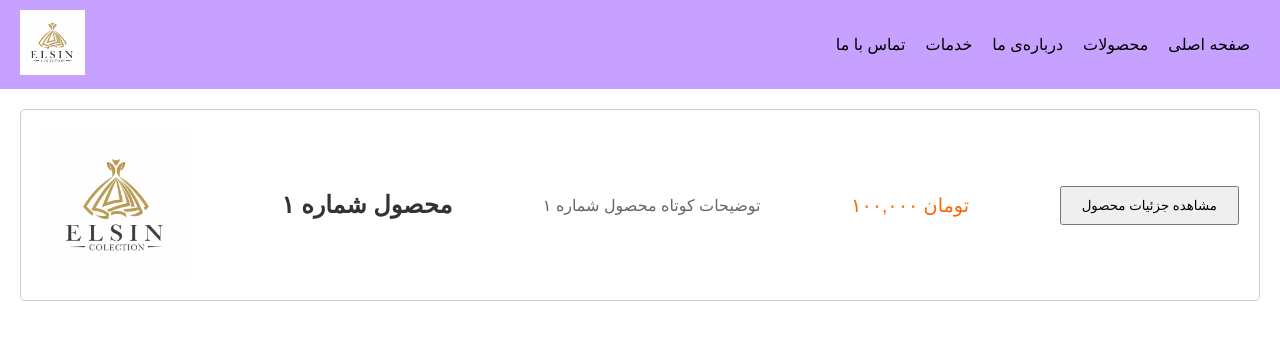
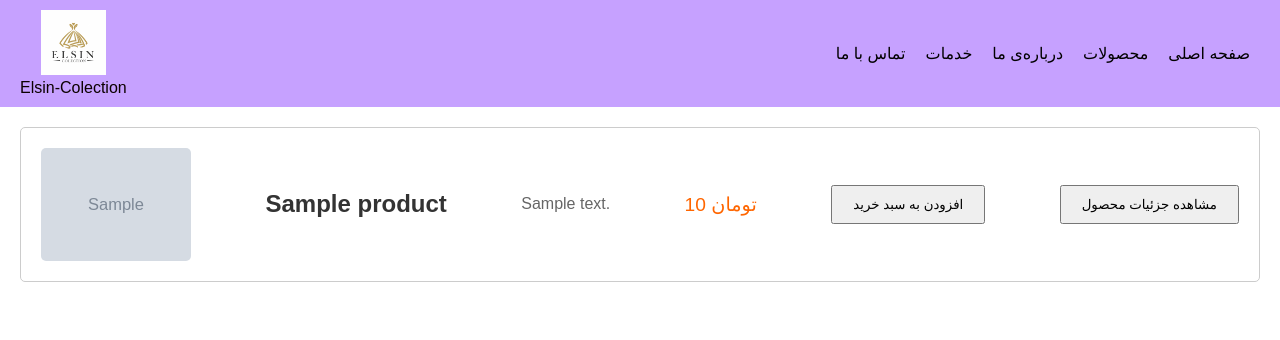
Before and after one commit to Mohamad-11/Elsin-colection-ecommerce, a Django app: template home/templates/home/index.html in a window 1280 px wide. Shown: the top 340 px of the page. Run offline with Django 5.2, Linux system fonts and the light colour scheme; the template is opened without the code that fills it: most values are stand-ins (such as "Sample title", 1, 10 or a date in 2020); grey boxes marked "Sample" are stand-in pictures.

Commit message:
price fasele

```diff
--- a/A/settings.py
+++ b/A/settings.py
@@ -9,7 +9,7 @@ https://docs.djangoproject.com/en/5.0/topics/settings/
 For the full list of settings and their values, see
 https://docs.djangoproject.com/en/5.0/ref/settings/
 """
-
+import os.path
 from pathlib import Path
 
 # Build paths inside the project like this: BASE_DIR / 'subdir'.
@@ -122,6 +122,8 @@ STATICFILES_DIRS = [
     BASE_DIR / 'static'
 ]
 
+MEDIA_URL = '/media/'
+MEDIA_ROOT = os.path.join(BASE_DIR, 'media')
 # Default primary key field type
 # https://docs.djangoproject.com/en/5.0/ref/settings/#default-auto-field
 
--- a/home/models.py
+++ b/home/models.py
@@ -23,7 +23,7 @@ class Product(models.Model):
     name = models.CharField(max_length=25, verbose_name='نام محصول ')
     slug = models.SlugField(max_length=25, verbose_name='اسلاگ ', unique=True)
     description = models.TextField(verbose_name='توضیحات ')
-    price = models.IntegerField(verbose_name='قیمت محصول ')
+    price = models.IntegerField(verbose_name='قیمت محصول ', )
     available = models.BooleanField(default=True, verbose_name='موجودی محصول ')
     created = models.DateTimeField(auto_now_add=True)
     updated = models.DateTimeField(auto_now=True)
@@ -36,5 +36,5 @@ class Product(models.Model):
 
 
 class Image(models.Model):
-    product = models.ForeignKey(Product, on_delete=models.CASCADE, related_name='images')
-    image = models.ImageField(upload_to='images/')
+    product = models.ForeignKey(Product, on_delete=models.CASCADE, related_name='media_image')
+    image = models.ImageField(upload_to='media/%Y/%m/%d')
--- a/home/templates/home/index.html
+++ b/home/templates/home/index.html
@@ -15,14 +15,22 @@
         </head>
         <body>
 
-        <div class="product-box">
-            <img src="{% static 'images/logo-elsin.jpg' %}" alt="محصول شماره ۱">
-            <h2>محصول شماره ۱</h2>
-            <p>توضیحات کوتاه محصول شماره ۱</p>
-            <span class="price">۱۰۰,۰۰۰ تومان</span>
-            <button class="btn">افزودن به سبد خرید</button>
-            <button class="btn-desk">مشاهده جزئیات محصول</button>
-        </div>
+        {% for product in products %}
+            <div class="product-box">
+
+
+                <img src="{{ image.image.url }}" alt="عکس محصول ">
+
+
+
+                <h2>{{ product.name }}</h2>
+                <p>{{ product.description }}</p>
+                <span class="price">{{ formatted_price }} تومان   </span>
+                <button class="btn-desk">افزودن به سبد خرید</button>
+                <button class="btn-desk">مشاهده جزئیات محصول</button>
+            </div>
+        {% endfor %}
+
 
         {% block footer %}
             <script src="{% static 'js/home-detail.js' %}"></script>
--- a/templates/include/navbar.html
+++ b/templates/include/navbar.html
@@ -13,6 +13,7 @@
 <header>
     <div class="logo">
         <img src="{% static 'images/logo-elsin.jpg' %}" alt="">
+        <p>Elsin-Colection</p>
     </div>
     <nav>
         <ul class="nav-links">
```
Also changed, not shown: home/views.py (+10 -3 lines), db.sqlite3, home/admin.py (line endings or trailing spaces), home/migrations/0001_initial.py (added), home/migrations/0002_category_is_sub.py (added), home/migrations/0003_alter_category_options_alter_image_image_and_more.py (added), home/migrations/0004_alter_product_price.py (added), 4 other files.
